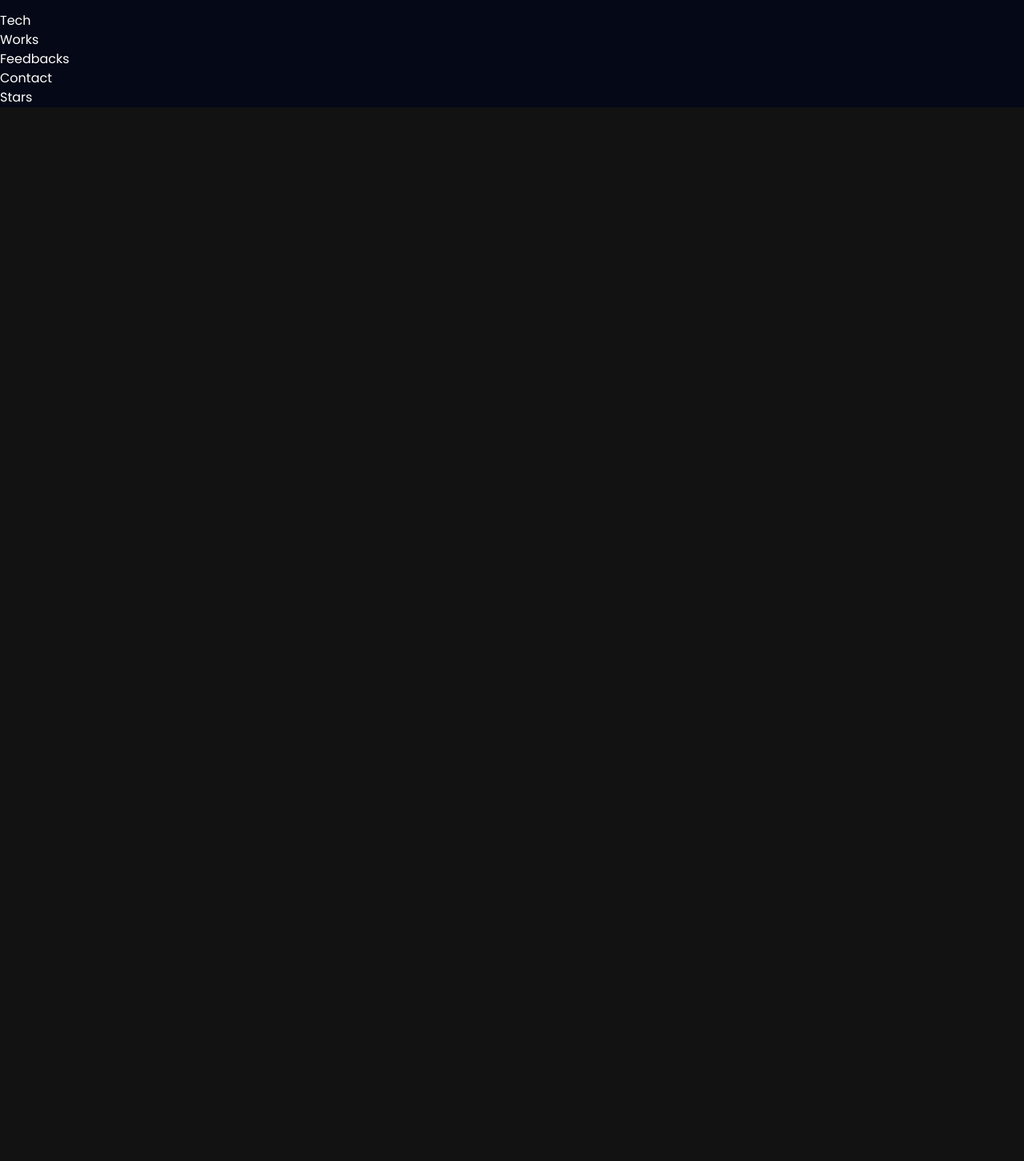
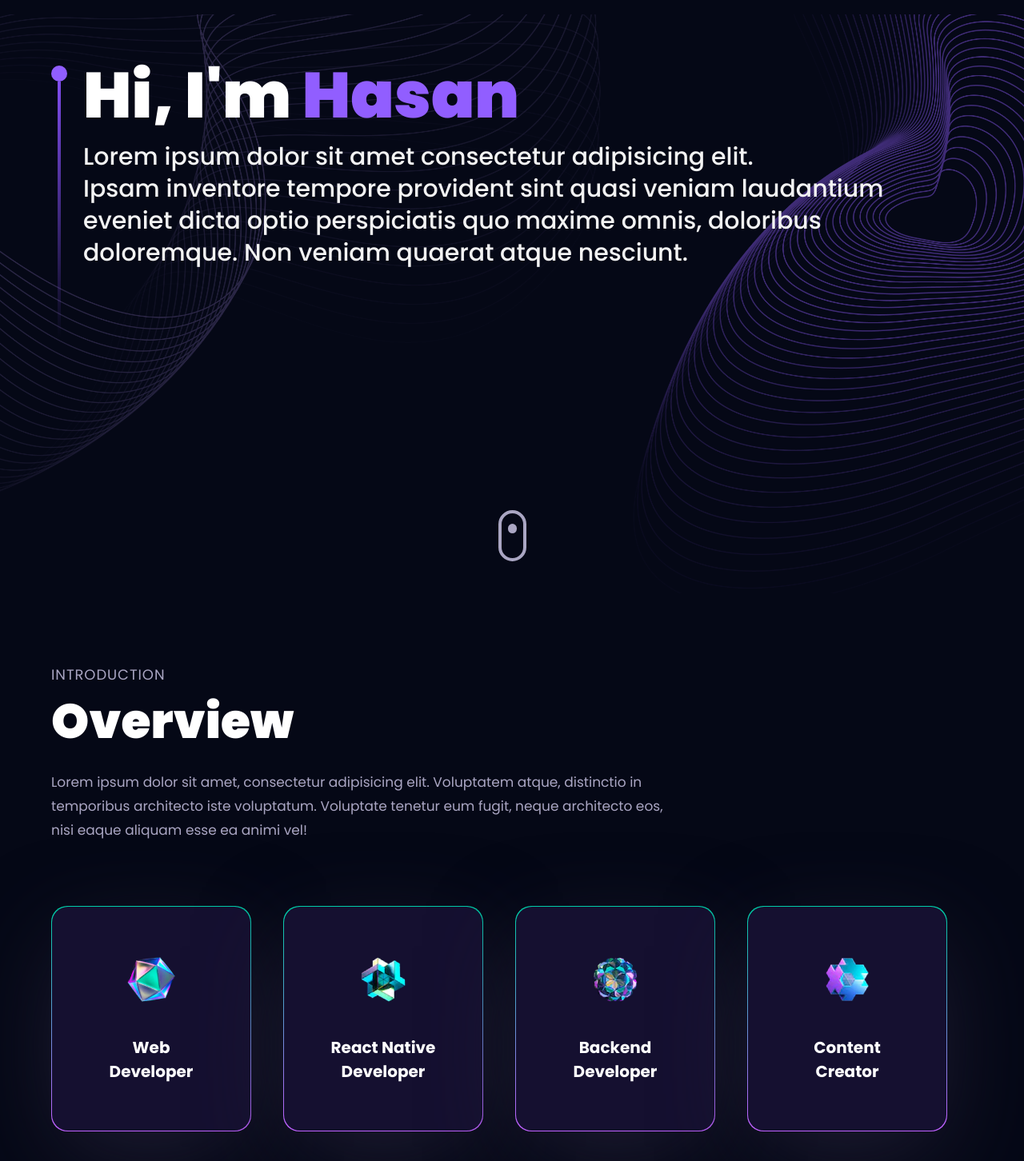
Before and after one commit to ItsnaMaulanaHasan/MyWebPortofolio, a React (Vite) app: page / in a window 1280 px wide. Shown: the part 58-1510 px from the top of the page at 80% size. Before the commit the page ends 800 px from the top, so only its background shows below. Built offline with nearby package versions, Linux system fonts and the light colour scheme.

Commit message:
about-section

```diff
--- a/package.json
+++ b/package.json
@@ -18,9 +18,11 @@
     "maath": "^0.10.8",
     "react": "^18.3.1",
     "react-dom": "^18.3.1",
+    "react-parallax-tilt": "^1.7.244",
     "react-router-dom": "^6.26.2",
     "react-tilt": "^1.0.2",
-    "react-timeline-component": "^0.0.3"
+    "react-timeline-component": "^0.0.3",
+    "three": "^0.169.0"
   },
   "devDependencies": {
     "@eslint/js": "^9.9.0",
--- a/src/components/About.jsx
+++ b/src/components/About.jsx
@@ -1,9 +1,53 @@
-import React from 'react'
+/* eslint-disable react/prop-types */
+/* eslint-disable react/no-unknown-property */
+// import React from "react";
+import Tilt from "react-parallax-tilt";
+import { motion } from "framer-motion";
+
+import { styles } from "../styles";
+import { services } from "../constants";
+import { fadeIn, textVariant } from "../utils/motion";
+import { SectionWrapper } from "../hoc";
+
+const ServiceCard = ({ index, title, icon }) => {
+  return (
+    <Tilt className="xs:w-[250px] w-full">
+      <motion.div variants={fadeIn("right", "spring", 0.5 * index, 0.75)} className="w-full green-pink-gradient p-[1px] rounded-[20px] shadow-card">
+        <div
+          options={{
+            max: 45,
+            scale: 1,
+            speed: 450,
+          }}
+          className="bg-tertiary rounded-[20px] py-5 px-12 min-h-[280px] flex justify-evenly items-center flex-col "
+        >
+          <img src={icon} alt={title} className="w-16 h-16 object-contain" />
+          <h3 className="text-white text-[20px] font-bold text-center">{title}</h3>
+        </div>
+      </motion.div>
+    </Tilt>
+  );
+};
 
 const About = () => {
   return (
-    <div>About</div>
-  )
-}
+    <>
+      <motion.div variants={textVariant()}>
+        <p className={styles.sectionSubText}>Introduction</p>
+        <h2 className={styles.sectionHeadText}>Overview</h2>
+      </motion.div>
 
-export default About
+      <motion.p variants={fadeIn("", "", 0.1, 1)} className="mt-4 text-secondary text-[17px] max-w-3xl leading-[30px]">
+        Lorem ipsum dolor sit amet, consectetur adipisicing elit. Voluptatem atque, distinctio in temporibus architecto iste voluptatum. Voluptate tenetur eum fugit, neque architecto eos, nisi eaque aliquam esse ea animi vel!
+      </motion.p>
+
+      <div className="mt-20 flex flex-wrap gap-10">
+        {services.map((service, index) => (
+          <ServiceCard key={service.title} index={index} {...service} />
+        ))}
+      </div>
+    </>
+  );
+};
+
+export default SectionWrapper(About, "about");
--- a/src/components/Hero.jsx
+++ b/src/components/Hero.jsx
@@ -1,9 +1,38 @@
-import React from 'react'
+import { motion } from "framer-motion";
+
+import { styles } from "../styles";
+// import { ComputersCanvas } from "./canvas";
 
 const Hero = () => {
   return (
-    <div>Hero</div>
-  )
-}
+    <section className="relative w-full h-screen mx-auto">
+      <div className={`${styles.paddingX} absolute inset-0 top-[120px] max-w-7xl max-auto flex flex-row items-start gap-5`}>
+        <div className="flex flex-col justify-center items-center mt-5">
+          <div className="w-5 h-5 rounded-full bg-[#915eff]" />
+          <div className="w-1 sm:h-80 h-40 violet-gradient" />
+        </div>
+        <div>
+          <h1 className={`${styles.heroHeadText} text-white`}>
+            Hi, I&apos;m <span className="text-[#915eff]">Hasan</span>
+          </h1>
+          <p className={`${styles.heroSubText} mt-2 text-white-100`}>
+            Lorem ipsum dolor sit amet consectetur adipisicing elit. <br className="sm:block hidden" /> Ipsam inventore tempore provident sint quasi veniam laudantium eveniet dicta optio perspiciatis quo maxime omnis, doloribus doloremque.
+            Non veniam quaerat atque nesciunt.
+          </p>
+        </div>
+      </div>
 
-export default Hero
+      {/* <ComputersCanvas /> */}
+
+      <div className="absolute xs:bottom-10 bottom-32 w-full flex justify-center items-center">
+        <a href="#about">
+          <div className="w-[35px] h-[64px] rounded-3xl border-4 border-secondary flex justify-center items-start p-2">
+            <motion.div animate={{ y: [0, 24, 0] }} transition={{ duration: 1.5, repeat: Infinity, repeatType: "loop" }} className="w-3 h-3 rounded-full bg-secondary mb-1" />
+          </div>
+        </a>
+      </div>
+    </section>
+  );
+};
+
+export default Hero;
--- a/src/components/Loader.jsx
+++ b/src/components/Loader.jsx
@@ -1,9 +1,14 @@
-import React from 'react'
+import { Html, useProgress } from "@react-three/drei";
 
 const Loader = () => {
+  const { progress } = useProgress();
+
   return (
-    <div>Loader</div>
-  )
-}
+    <Html>
+      <span className="canvas-load"></span>
+      <p style={{ fontSize: 14, color: "#f1f1f1", fontWeight: 800, marginTop: 40 }}>{progress.toFixed(2)}%</p>
+    </Html>
+  );
+};
 
-export default Loader
+export default Loader;
--- a/src/components/Navbar.jsx
+++ b/src/components/Navbar.jsx
@@ -1,4 +1,4 @@
-import React, { useEffect, useState } from "react";
+import { useState } from "react";
 import { Link } from "react-router-dom";
 
 import { styles } from "../styles";
--- a/src/components/canvas/Computers.jsx
+++ b/src/components/canvas/Computers.jsx
@@ -1,9 +1,52 @@
-import React from 'react'
+/* eslint-disable no-unused-vars */
+/* eslint-disable react/prop-types */
+/* eslint-disable react/no-unknown-property */
+import { Suspense, useEffect, useState } from "react";
+import { Canvas } from "@react-three/fiber";
+import { OrbitControls, Preload, useGLTF } from "@react-three/drei";
 
-const Computers = () => {
+import CanvasLoader from "../Loader";
+
+const Computers = ({ isMobile }) => {
+  const computer = useGLTF("./desktop_pc/scene.gltf");
   return (
-    <div>Computers</div>
-  )
-}
+    <mesh>
+      <hemisphereLight intensity={0.15} groundColor="black" />
+      <pointLight intensity={1} />
+      <spotLight position={[-20, 50, 10]} angle={0.12} penumbra={1} intensity={1} castShadow shadow-mapSize={1024} />
+      <primitive object={computer.scene} scale={isMobile ? 0.7 : 0.75} position={isMobile ? [0, -3, -2.2] : [0, -3.25, -1.5]} rotation={[-0.01, -0.2, -0.1]} />
+    </mesh>
+  );
+};
 
-export default Computers
+const ComputersCanvas = () => {
+  const [isMobile, setIsMobile] = useState(false);
+
+  useEffect(() => {
+    const mediaQuery = window.matchMedia("max-width: 500px");
+
+    setIsMobile(mediaQuery.matches);
+
+    const handleMediaQueryChange = (event) => {
+      setIsMobile(event.matches);
+    };
+
+    mediaQuery.addEventListener("change", handleMediaQueryChange);
+
+    return () => {
+      mediaQuery.removeEventListener("change", handleMediaQueryChange);
+    };
+  }, []);
+
+  return (
+    <Canvas frameLoop="demand" shadows camera={{ position: [20, 3, 5], fov: 25 }} gl={{ preserveDrawingBuffer: true }}>
+      <Suspense fallback={<CanvasLoader />}>
+        <OrbitControls enableZoom={false} maxPolarAngle={Math.PI / 2} minPolarAngle={Math.PI / 2} />
+        <Computers isMobile={isMobile} />
+      </Suspense>
+      <Preload all />
+    </Canvas>
+  );
+};
+
+export default Computers;
--- /dev/null
+++ b/src/hoc/SectionWrapper.jsx
@@ -0,0 +1,18 @@
+import { motion } from "framer-motion";
+
+import { styles } from "../styles";
+import { staggerContainer } from "../utils/motion";
+
+const SectionWrapper = (Component, idName) =>
+  function HOC() {
+    return (
+      <motion.section variants={staggerContainer()} initial="hidden" whileInView="show" viewport={{ once: true, amount: 0.25 }} className={`${styles.padding} max-w-7xl mx-auto relative z-0`}>
+        <span className="hash-span" id={idName}>
+          &nbsp;
+        </span>
+        <Component />
+      </motion.section>
+    );
+  };
+
+export default SectionWrapper;
--- /dev/null
+++ b/src/hoc/index.js
@@ -0,0 +1,3 @@
+import SectionWrapper from "./SectionWrapper";
+
+export { SectionWrapper };
```
Also changed, not shown: 1 other file (tests, documents, lock files or other folders).
